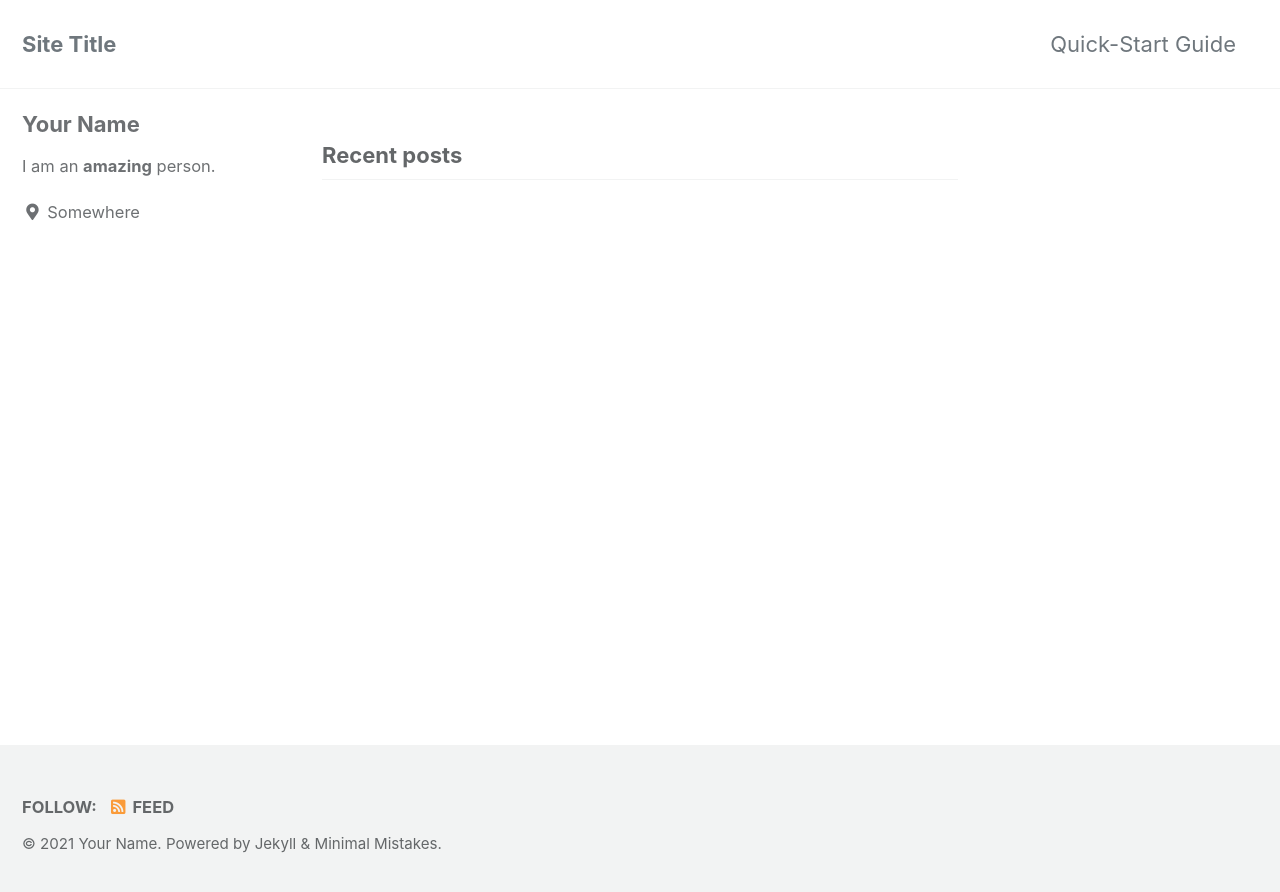
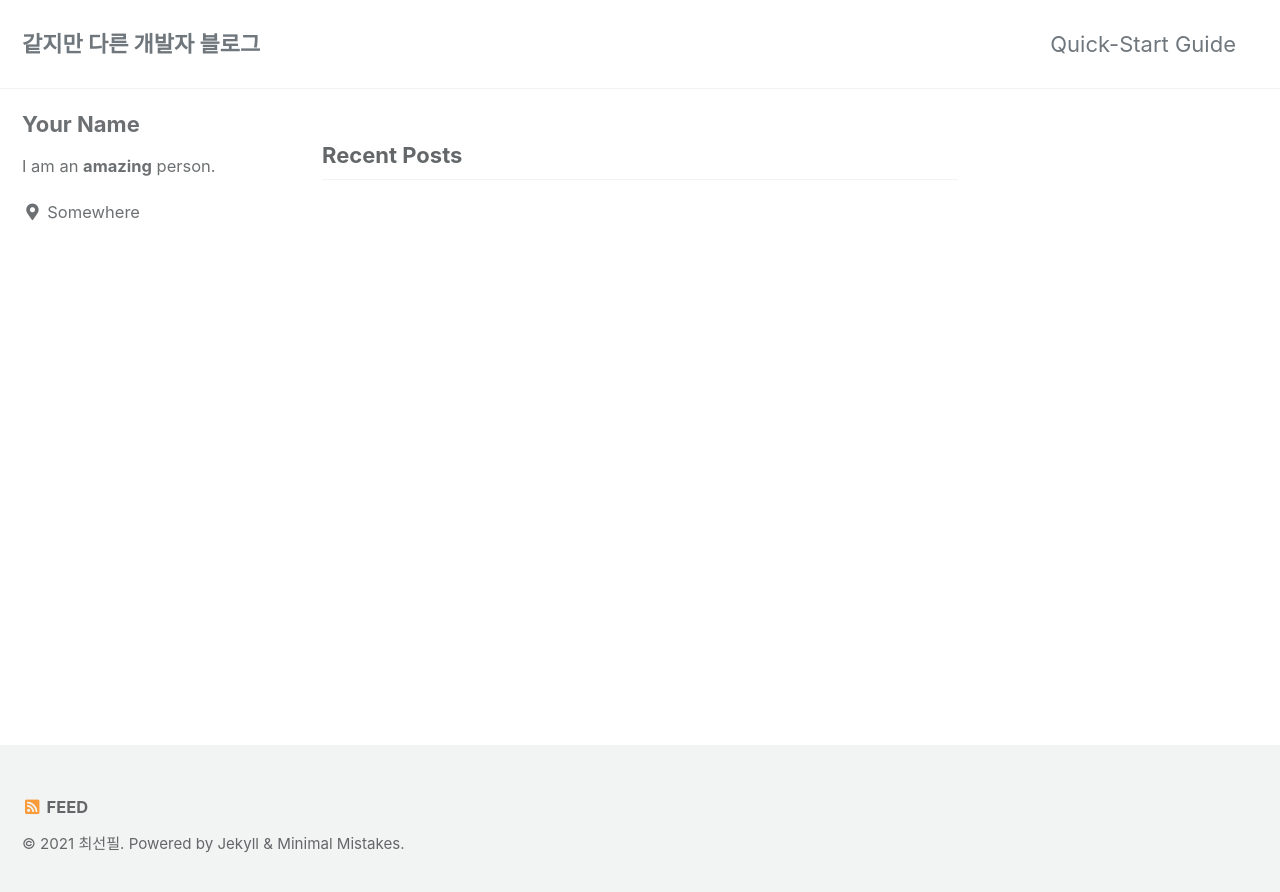
Before and after one commit to ChoiSunPil/ChoiSunPil.github.io, a Jekyll site: the page built from index.html, in a window 1280 px wide. Shown: the top 892 px of the page. Built offline with Jekyll 4.4.1, drawn with Linux system fonts in a browser that asks for light colours; cached includes are drawn as plain includes; the list of posts is cut into pages by our own code.

Commit message:
upload title and locale

```diff
--- a/_config.yml
+++ b/_config.yml
@@ -15,12 +15,12 @@
 minimal_mistakes_skin    : "default" # "air", "aqua", "contrast", "dark", "dirt", "neon", "mint", "plum", "sunrise"
 
 # Site Settings
-locale                   : "en-US"
-title                    : "Site Title"
+locale                   : "EUC-KR"
+title                    : "같지만 다른 개발자 블로그"
 title_separator          : "-"
 subtitle                 : # site tagline that appears below site title in masthead
-name                     : "Your Name"
-description              : "An amazing website."
+name                     : "최선필"
+description              : "같지만 다른 개발자가 되고싶은 개발자의 기술 블로그"
 url                      : "https://ChoiSunPil.github.io"
 baseurl                  : # the subpath of your site, e.g. "/blog"
 repository               : # GitHub username/repo-name e.g. "mmistakes/minimal-mistakes"
```
